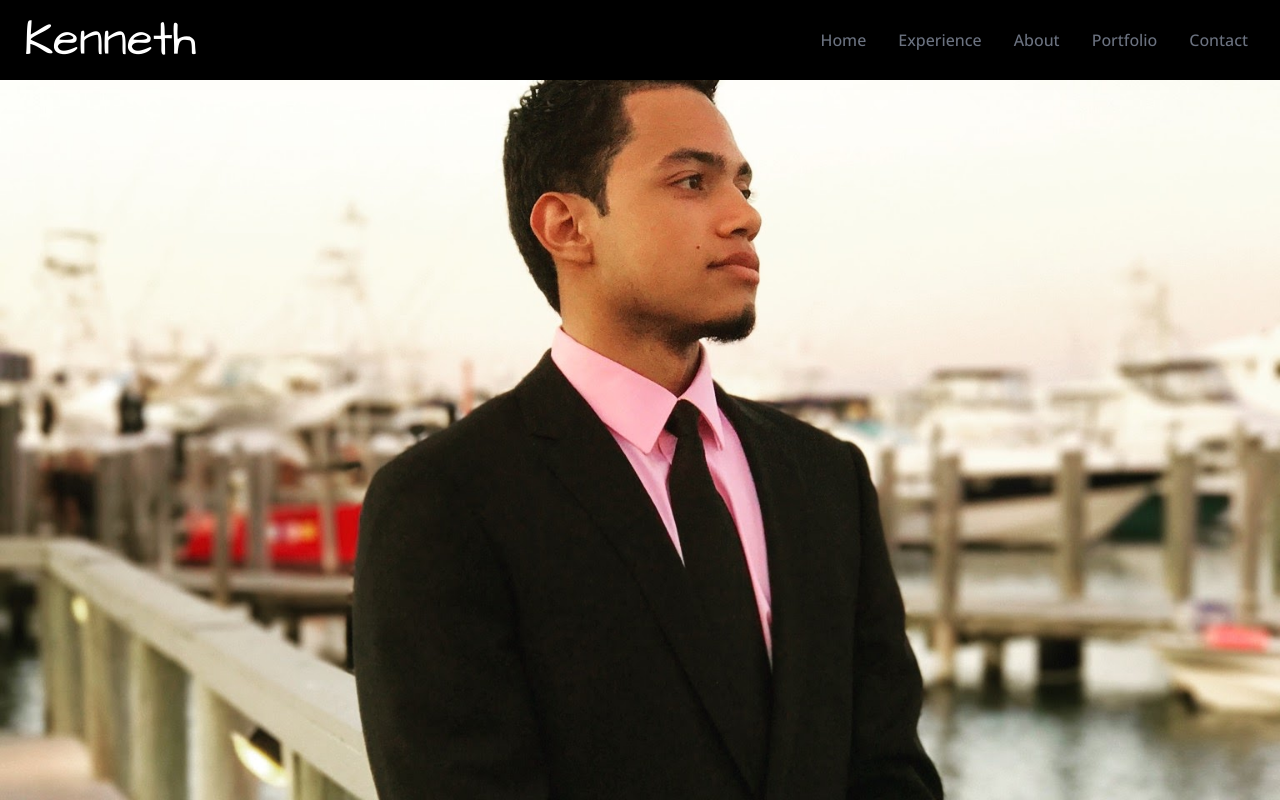
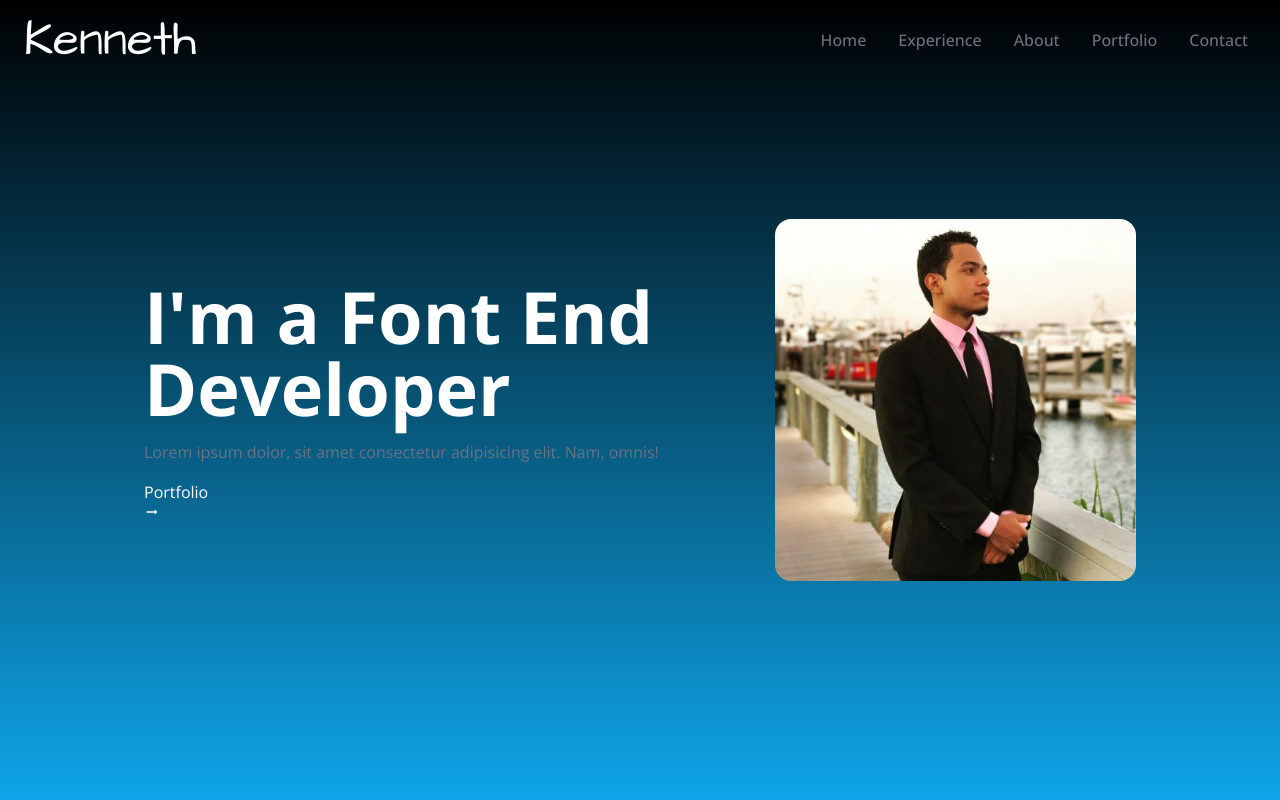
Before and after one commit to LoopFruits/react-portfolio, a React (Create React App) app: page / in a window 1280 px wide. Shown: the top 800 px of the page. Built offline with nearby package versions, Linux system fonts and the light colour scheme.

Commit message:
changed background color to sky blue

```diff
--- a/src/components/Home.jsx
+++ b/src/components/Home.jsx
@@ -1,10 +1,30 @@
 import React from 'react'
-import ProfilePic from '../images/Profilepic.jpg'
+import ProfilePic from '../images/Profilepic.jpg';
+import { MdOutlineArrowRightAlt } from 'react-icons/md'
 
 const Home = () => {
   return (
-    <div>
-        <img src={ProfilePic} alt="Kenneth Jordan" />
+    <div name="home" className="h-screen w-full bg-gradient-to-b from-black to-sky-500 text-white">
+        <div className="max-w-screen-lg mx-auto flex flex-col items-center justify-center h-full px-4 md:flex-row">
+            <div className="flex flex-col justify-center h-full">
+                <h2 className="text-4xl sm:text-7xl font-bold text-white"> I'm a Font End Developer</h2>
+                <p className="text-gray-500 py-4">
+                    Lorem ipsum dolor, sit amet consectetur adipisicing elit. Nam, omnis!
+                </p>
+                <div>
+                    <button>
+                        Portfolio
+                        <span>
+                            <MdOutlineArrowRightAlt />
+                        </span>
+                    </button>
+                </div>
+            </div>
+            <div>
+                <img src={ProfilePic} alt="Kenneth Jordan's"
+                className="rounded-2xl mx-auto w-2/3 md:w-full"></img>
+            </div>
+        </div>
     </div>
   )
 }
--- a/src/components/NavBar.jsx
+++ b/src/components/NavBar.jsx
@@ -28,7 +28,7 @@ const NavBar = () => {
     },
   ]
   return (
-    <div className="flex justify-between items-center w-full h-20 px-4 text-white bg-black fixed">
+    <div className="flex justify-between items-center w-full h-20 px-4 text-white bg-blue fixed">
       <div>
           <h1 className="text-5xl font-signature ml-2">Kenneth</h1>
       </div>
```
Also changed, not shown: src/images/Profilepic.jpg.
